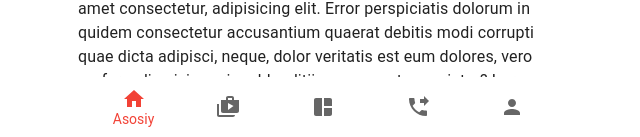
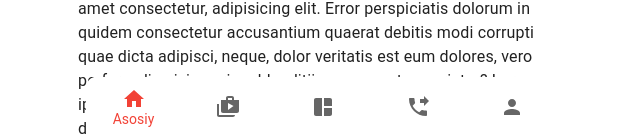
Before and after one commit to OtabekTohirovich/sharqiy-uz, a React (Vite) app: page / in a window 1280 px wide. Shown: the part 663-800 px from the top of the page, without its empty margins (317-957 px from the left). Built offline with nearby package versions, Linux system fonts and the light colour scheme.

Commit message:
Changed bottom menu

```diff
--- a/src/App.tsx
+++ b/src/App.tsx
@@ -6,13 +6,13 @@ import Footer from "./components/Footer";
 
 function App() {
   return (
-    <>
+    <div style={{position: "relative"}}>
       <Header />
       <Routes>
         <Route path="/" element={<HomePage />} />
       </Routes>
       <Footer/>
-    </>
+    </div>
   );
 }
 
--- a/src/components/Footer.tsx
+++ b/src/components/Footer.tsx
@@ -26,6 +26,9 @@ export default function Footer() {
         height: "7.5vh",
         borderTopLeftRadius: "10px",
         borderTopRightRadius: "10px",
+        position: "absolute",
+        bottom: 0,
+        left: {sm: "20%", md: "25%", lg: "31.5%", xl: "36.5%"},
       }}
       value={value}
       onChange={handleChange}
--- a/src/pages/HomePage.tsx
+++ b/src/pages/HomePage.tsx
@@ -6,10 +6,12 @@ const HomePage = () => {
       sx={{
         width: {  xs: "90%",sm: "420px",md: "470px",lg: "490px", xl: "440px" },
         margin: "auto",
-        height: "85vh",
+        height: "92.5vh",
         overflowX: "hidden",
+        paddingBottom: "75px"
       }}
     >
+      <div>
       Lorem ipsum dolor sit amet consectetur adipisicing elit. Deserunt,
       recusandae placeat autem laboriosam facilis vero pariatur nemo eius ipsa
       similique dolorum iusto veniam. Ullam nisi aperiam blanditiis, saepe natus
@@ -44,6 +46,8 @@ const HomePage = () => {
       dolorum in quidem consectetur accusantium quaerat debitis modi corrupti
       quae dicta adipisci, neque, dolor veritatis est eum dolores, vero
       perferendis.
+      </div>
+
     </Stack>
   );
 };
```
